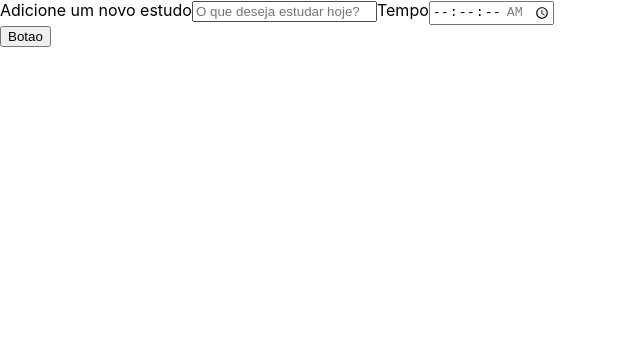
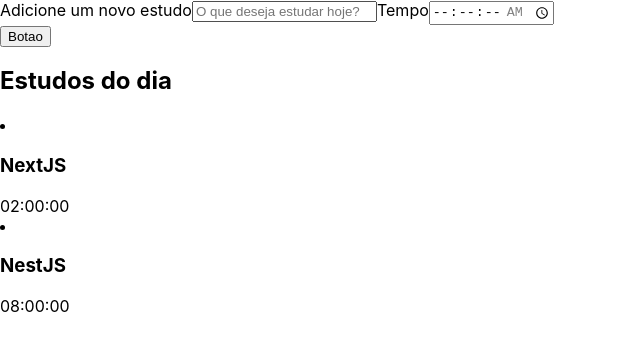
Before and after one commit to Daniel-Fonseca-da-Silva/react-with-typescript, a React (Create React App) app: page / in a window 1280 px wide. Shown: the top 350 px of the page, without its empty margins (0-640 px from the left). Built offline with nearby package versions, Linux system fonts and the light colour scheme; the HTML template or start-up script is replaced by a standard one.

Commit message:
feat: Creating the list

```diff
--- a/src/App.tsx
+++ b/src/App.tsx
@@ -1,9 +1,11 @@
 import Form from './components/Forms';
+import Lista from './components/Lista/lista';
 
 function App() {
   return (
     <div className="App">
       <Form/>
+      <Lista/>
     </div>
   );
 }
--- a/src/components/Forms/index.tsx
+++ b/src/components/Forms/index.tsx
@@ -1,5 +1,5 @@
 import React from "react";
-import Button from "../button";
+import Button from "../Button";
 
 class Form extends React.Component {
   render () {
@@ -12,7 +12,6 @@
           <input type="time" step="1" name="tempo" id="tempo" min="00:00:00" max="01:30:00" required />
         </div>
         <div>
-
           <Button/>
         </div>
       </form>
--- /dev/null
+++ b/src/components/Lista/lista.tsx
@@ -0,0 +1,27 @@
+import React from "react";
+
+function Lista() {
+  return(
+    <aside>
+      <h2>Estudos do dia</h2>
+      <li>
+        <h3>
+          NextJS
+        </h3>
+        <span>
+          02:00:00
+        </span>
+      </li>
+      <li>
+        <h3>
+          NestJS
+        </h3>
+        <span>
+        08:00:00
+        </span>
+      </li>
+    </aside>
+  )
+}
+
+export default Lista;
```
Also changed, not shown: src/components/Button/index.tsx (renamed from src/components/button/index.tsx).
